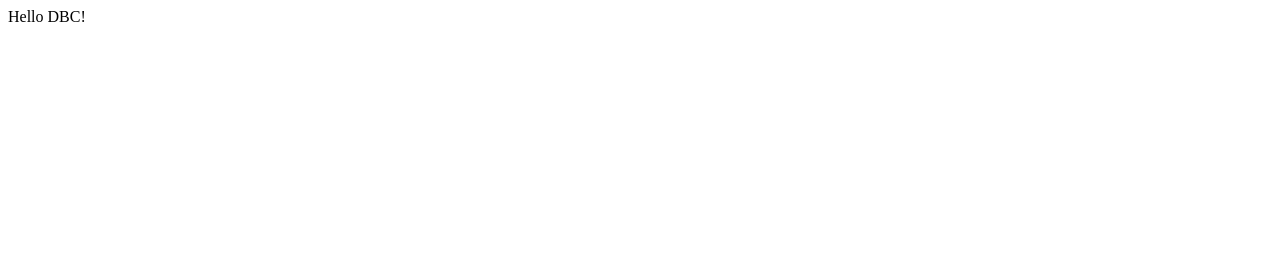
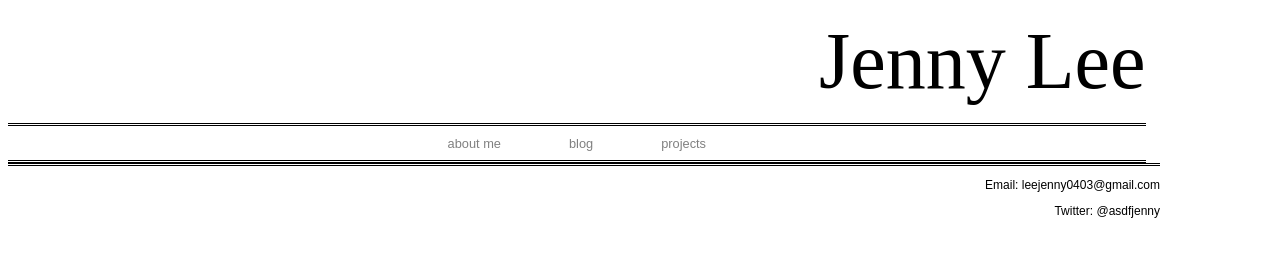
Before and after one commit to jl08/jl08.github.io, a plain HTML site: page index.html in a window 1280 px wide. Drawn offline with Linux system fonts and the light colour scheme; files that its build step writes are made by us from their sources.

Commit message:
Update index

```diff
--- a/index.html
+++ b/index.html
@@ -1,5 +1,29 @@
+<DOCTYPE! html>
 <html>
+  <head>
+    <meta charset="UTF-8">
+    <link rel="stylesheet" type="text/css" href="mySite.css">
+      <title>Jenny Lee</title>
+  </head>
+
   <body>
-      Hello DBC!
+    <div class="pageTitle">
+      <p class="firstLetter">J</p><p>enny <p class="firstLetter">L</p><p>ee</p>
+    </div>
+
+    <div class="navBar">
+      <a href=""><p>about me</p></a>
+      <a href="c1-chefs-kitchen.html"><p>blog</p></a>
+      <a href=""><p>projects</p></a>
+    </div>
+
+
   </body>
+
+  <footer>
+    <div class="bottomBar">
+      <p>Email: leejenny0403@gmail.com</p>
+      <p>Twitter: @asdfjenny</p>
+    </div>
+  </footer>
 </html>
```
